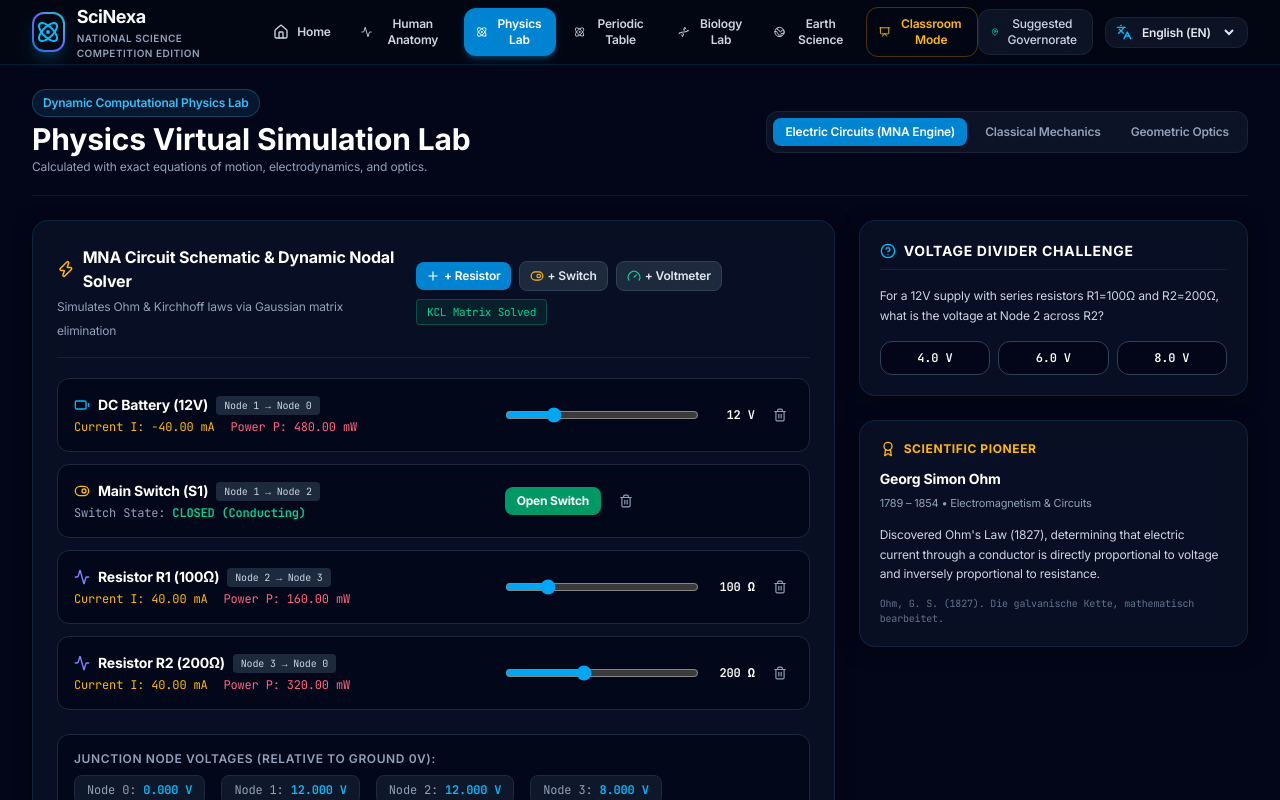
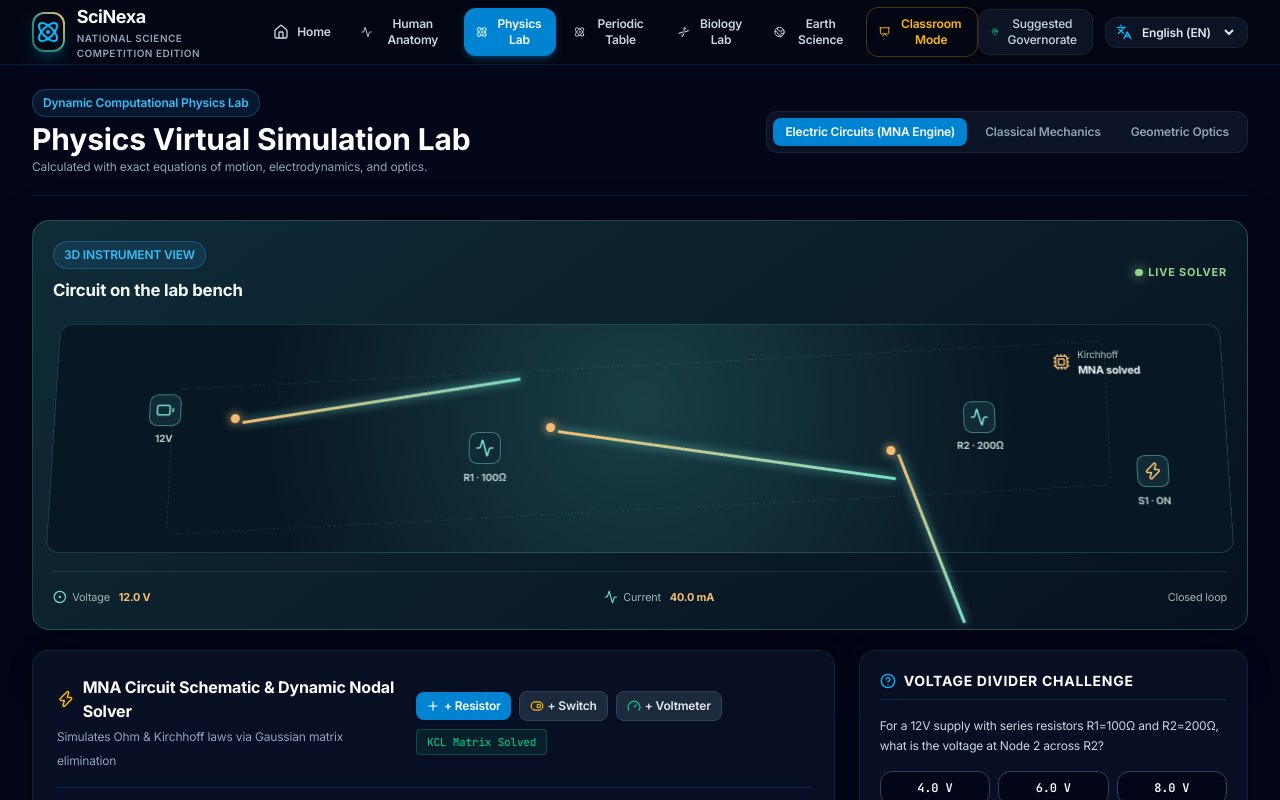
Before and after one commit to yasenzeb/isef, a React (Vite) app: page / in a window 1280 px wide. Both pictures are taken after a click on the button "Physics Lab". Shown: the top 800 px of the page. Built offline with nearby package versions, Linux system fonts and the light colour scheme.

Commit message:
Refresh Arabic learning UI and add 3D circuit lab

```diff
--- a/src/components/AnatomyViewer.tsx
+++ b/src/components/AnatomyViewer.tsx
@@ -123,7 +123,7 @@ const ANATOMY_DICTIONARY: Record<string, { ar: string; descEn: string; descAr: s
   'Eleventh rib': {
     ar: 'الضلع الحادي عشر (ضلع طافٍ)',
     descEn: 'Eleventh rib, a floating rib with no anterior costal cartilage attachment, providing lateral protection to kidneys.',
-    descAr: 'الضلع الحادي عشر، ضلع طافٍ غير متصل من الأمام بالقص أو الحافة الضلعية، ويوفر حماية جانبية هامة للكلية.',
+    descAr: 'الضلع الحادي عشر، ضلع طافٍ غير متصل من الأما�� بالقص أو الحافة الضلعية، ويوفر حماية جانبية هامة للكلية.',
   },
   'Twelfth rib': {
     ar: 'الضلع الثاني عشر (ضلع طافٍ)',
--- /dev/null
+++ b/src/components/Circuit3DPreview.tsx
@@ -0,0 +1,41 @@
+import React from 'react';
+import { Activity, Battery, CircleDot, Cpu, Zap } from 'lucide-react';
+
+interface Circuit3DPreviewProps {
+  language: string;
+  voltage: number;
+  current: number;
+}
+
+export const Circuit3DPreview: React.FC<Circuit3DPreviewProps> = ({ language, voltage, current }) => {
+  const ar = language === 'ar';
+  return (
+    <section className="circuit-stage" aria-label={ar ? 'منظور ثلاثي الأبعاد للدائرة' : '3D circuit perspective'}>
+      <div className="circuit-stage__header">
+        <div>
+          <span className="sci-badge">{ar ? 'مختبر ثلاثي الأبعاد' : '3D INSTRUMENT VIEW'}</span>
+          <h3>{ar ? 'الدائرة على طاولة المختبر' : 'Circuit on the lab bench'}</h3>
+        </div>
+        <span className="circuit-live"><span />{ar ? 'محاكاة حية' : 'LIVE SOLVER'}</span>
+      </div>
+      <div className="circuit-board" role="img" aria-label={ar ? 'بطارية ومقاومتان ومفتاح موصلة بأسلاك مضيئة' : 'Battery, two resistors and switch connected by glowing wires'}>
+        <div className="circuit-wire wire-a" />
+        <div className="circuit-wire wire-b" />
+        <div className="circuit-wire wire-c" />
+        <div className="circuit-node node-a" />
+        <div className="circuit-node node-b" />
+        <div className="circuit-node node-c" />
+        <div className="circuit-component battery"><Battery /><small>12V</small></div>
+        <div className="circuit-component resistor resistor-a"><Activity /><small>R1 · 100Ω</small></div>
+        <div className="circuit-component resistor resistor-b"><Activity /><small>R2 · 200Ω</small></div>
+        <div className="circuit-component switch"><Zap /><small>S1 · ON</small></div>
+        <div className="circuit-chip"><Cpu /><span>Kirchhoff<br /><b>{ar ? 'حل عقدي' : 'MNA solved'}</b></span></div>
+      </div>
+      <div className="circuit-stage__metrics">
+        <span><CircleDot /> {ar ? 'الجهد' : 'Voltage'} <b>{voltage.toFixed(1)} V</b></span>
+        <span><Activity /> {ar ? 'التيار' : 'Current'} <b>{(current * 1000).toFixed(1)} mA</b></span>
+        <span>{ar ? 'المسار مغلق' : 'Closed loop'}</span>
+      </div>
+    </section>
+  );
+};
--- a/src/components/Home.tsx
+++ b/src/components/Home.tsx
@@ -91,7 +91,8 @@ export const Home: React.FC<HomeProps> = ({ onNavigate }) => {
       <section className="relative overflow-hidden pt-12 md:pt-20 pb-12">
         <div className="absolute inset-0 bg-[radial-gradient(ellipse_80%_80%_at_50%_-20%,rgba(56,189,248,0.18),rgba(0,0,0,0))]" />
 
-        <div className="relative max-w-5xl mx-auto px-4 text-center space-y-6">
+        <div className="relative max-w-6xl mx-auto px-4 text-right space-y-8">
+          <div className="grid lg:grid-cols-[1.1fr_0.9fr] gap-10 items-center">
           <div className="inline-flex items-center space-x-2 px-3.5 py-1 rounded-full bg-sky-500/10 border border-sky-500/30 text-sky-400 text-xs font-semibold tracking-wide uppercase">
             <Sparkles className="w-3.5 h-3.5" />
             <span>{t.hero.badge}</span>
@@ -140,6 +141,7 @@ export const Home: React.FC<HomeProps> = ({ onNavigate }) => {
               <div className="text-2xl sm:text-3xl font-extrabold text-white font-mono">{t.hero.statsLanguages}</div>
               <div className="text-xs text-slate-400 mt-1">{t.hero.statsLanguagesLabel}</div>
             </div>
+          </div>
           </div>
         </div>
       </section>
--- a/src/components/Navbar.tsx
+++ b/src/components/Navbar.tsx
@@ -49,7 +49,7 @@ export const Navbar: React.FC<NavbarProps> = ({ currentTab, setCurrentTab, onOpe
             className="flex items-center space-x-3 cursor-pointer group"
             onClick={() => setCurrentTab('home')}
           >
-            <div className="w-10 h-10 rounded-xl bg-gradient-to-tr from-sky-600 via-indigo-500 to-teal-400 p-0.5 shadow-lg shadow-sky-500/20 group-hover:scale-105 transition-transform">
+            <div className="w-10 h-10 rounded-xl bg-gradient-to-tr from-[#1e6f68] via-[#2f9d91] to-[#f4bd72] p-0.5 shadow-lg shadow-sky-500/20 group-hover:scale-105 transition-transform">
               <div className="w-full h-full bg-[#030712] rounded-[10px] flex items-center justify-center">
                 <Atom className="w-6 h-6 text-sky-400" />
               </div>
--- a/src/components/PhysicsLab.tsx
+++ b/src/components/PhysicsLab.tsx
@@ -2,6 +2,7 @@ import React, { useState } from 'react';
 import { useLanguage } from '../context/LanguageContext';
 import { solveCircuit, CircuitComponent } from '../simulators/circuitSolver';
 import { REAL_SCIENTISTS } from '../data/scientistsData';
+import { Circuit3DPreview } from './Circuit3DPreview';
 import {
   Play,
   Pause,
@@ -162,7 +163,13 @@ export const PhysicsLab: React.FC = () => {
 
       {/* MODULE 1: REAL CIRCUIT LAB WITH MODIFIED NODAL ANALYSIS */}
       {activeModule === 'circuits' && (
-        <div className="grid grid-cols-1 lg:grid-cols-3 gap-6">
+        <div className="space-y-5">
+          <Circuit3DPreview
+            language={language}
+            voltage={circuitSolution.nodeVoltages[2] ?? 12}
+            current={circuitSolution.branchCurrents.r1 ?? 0}
+          />
+          <div className="grid grid-cols-1 lg:grid-cols-3 gap-6">
           <div className="lg:col-span-2 sci-card p-6 flex flex-col justify-between space-y-6">
             <div>
               <div className="flex flex-col sm:flex-row sm:items-center justify-between border-b border-sky-500/15 pb-4 mb-5 gap-3">
@@ -369,6 +376,7 @@ export const PhysicsLab: React.FC = () => {
               </div>
             )}
           </div>
+        </div>
         </div>
       )}
 
--- a/src/data/skeletalBoneDictionary.json
+++ b/src/data/skeletalBoneDictionary.json
@@ -51,7 +51,7 @@
   },
   "Costal cartilage of eighth rib": {
     "ar": "الغضروف الضلعي للضلع الثامن",
-    "descEn": "Hyaline costal cartilage of rib الثامن, providing thoracic elasticity during ventilation.",
+    "descEn": "Hyaline costal cartilage of eighth rib, providing thoracic elasticity during ventilation.",
     "descAr": "غضروف زجاجي مرن يربط الضلع الثامن بعظم القص أو الحافة الضلعية، ويمنح القفص الصدري مرونة التمدد التنفسي."
   },
   "Costal cartilage of fifth rib": {
--- a/src/index.css
+++ b/src/index.css
@@ -5,18 +5,18 @@
   --font-arabic: 'Cairo', 'Inter', -apple-system, BlinkMacSystemFont, sans-serif;
   --font-mono: 'JetBrains Mono', monospace;
 
-  /* SciNexa Scientific Design System Tokens */
-  --bg-app: #030712;
-  --bg-surface: #0b1329;
-  --bg-surface-elevated: #111e38;
-  --bg-surface-subtle: #172554;
-  --border-subtle: rgba(56, 189, 248, 0.12);
-  --border-active: rgba(56, 189, 248, 0.4);
-  --primary-accent: #38bdf8;
-  --primary-glow: rgba(56, 189, 248, 0.25);
-  --success-accent: #10b981;
-  --warning-accent: #f59e0b;
-  --danger-accent: #f43f5e;
+  /* Scinexa Atlas — an institutional learning interface with field-note warmth. */
+  --bg-app: #07111f;
+  --bg-surface: #0d1b2a;
+  --bg-surface-elevated: #13263a;
+  --bg-surface-subtle: #18364a;
+  --border-subtle: rgba(117, 226, 201, 0.16);
+  --border-active: rgba(117, 226, 201, 0.48);
+  --primary-accent: #75e2c9;
+  --primary-glow: rgba(117, 226, 201, 0.22);
+  --success-accent: #91d88b;
+  --warning-accent: #f4bd72;
+  --danger-accent: #f57d83;
 }
 
 @layer base {
@@ -85,6 +85,26 @@
   border-color: rgba(245, 158, 11, 0.25);
 }
 
+.circuit-stage {
+  background: linear-gradient(145deg, rgba(16, 44, 57, 0.98), rgba(7, 17, 31, 0.98));
+  border: 1px solid rgba(117, 226, 201, 0.22);
+  border-radius: 1.1rem;
+  padding: 1.25rem;
+  box-shadow: 0 22px 60px rgba(0, 0, 0, 0.28);
+  overflow: hidden;
+}
+.circuit-stage__header, .circuit-stage__metrics { display: flex; justify-content: space-between; align-items: center; gap: 1rem; }
+.circuit-stage__header h3 { margin-top: .55rem; color: #f5fbf8; font-size: 1.05rem; font-weight: 800; }
+.circuit-live { color: #91d88b; font-size: .68rem; font-weight: 800; letter-spacing: .08em; }
+.circuit-live span { display: inline-block; width: .45rem; height: .45rem; margin-inline-end: .35rem; border-radius: 50%; background: #91d88b; box-shadow: 0 0 12px #91d88b; }
+.circuit-board { position: relative; min-height: 230px; margin: 1.2rem 0; border: 1px solid rgba(117,226,201,.18); border-radius: .8rem; background: radial-gradient(circle at 50% 35%, rgba(42,103,105,.5), transparent 62%), #081724; transform: perspective(800px) rotateX(5deg); }
+.circuit-board::after { content: ''; position: absolute; inset: 18% 10%; border: 1px dashed rgba(117,226,201,.14); border-radius: .6rem; transform: skewY(-3deg); }
+.circuit-wire { position: absolute; height: 3px; background: linear-gradient(90deg, #f4bd72, #75e2c9); box-shadow: 0 0 10px rgba(117,226,201,.8); transform-origin: left center; z-index: 1; }
+.wire-a { left: 16%; top: 43%; width: 24%; transform: rotate(-9deg); }.wire-b { left: 43%; top: 47%; width: 29%; transform: rotate(8deg); }.wire-c { left: 72%; top: 57%; width: 15%; transform: rotate(70deg); }
+.circuit-node { position: absolute; z-index: 2; width: .55rem; height: .55rem; border-radius: 50%; background: #f4bd72; box-shadow: 0 0 10px #f4bd72; }.node-a{left:15%;top:40%}.node-b{left:42%;top:44%}.node-c{left:71%;top:54%}
+.circuit-component { position: absolute; z-index: 3; display: flex; flex-direction: column; align-items: center; gap: .35rem; color: #75e2c9; font-size: .7rem; font-weight: 700; }.circuit-component svg { width: 2rem; height: 2rem; padding: .35rem; border: 1px solid rgba(117,226,201,.45); border-radius: .55rem; background: #102b37; }.circuit-component small { color: #b7ccc8; font-size: .62rem; }.battery{left:8%;top:31%}.resistor-a{left:35%;top:48%}.resistor-b{right:19%;top:34%}.switch{right:5%;bottom:19%}.switch svg{color:#f4bd72}
+.circuit-chip { position: absolute; right: 7%; top: 10%; z-index: 3; display: flex; gap: .5rem; align-items: center; color: #a8c4bd; font-size: .62rem; }.circuit-chip svg{color:#f4bd72;width:1.1rem}.circuit-chip b{color:#f5fbf8;font-size:.68rem}.circuit-stage__metrics { padding-top: .8rem; border-top: 1px solid rgba(117,226,201,.14); color: #9cb5b0; font-size: .68rem; }.circuit-stage__metrics span { display: inline-flex; align-items: center; gap: .35rem; }.circuit-stage__metrics svg { width: .85rem; color: #75e2c9; }.circuit-stage__metrics b { color: #f4bd72; margin-inline-start: .2rem; }
+
 /* Custom scientific scrollbar */
 ::-webkit-scrollbar {
   width: 6px;
```
